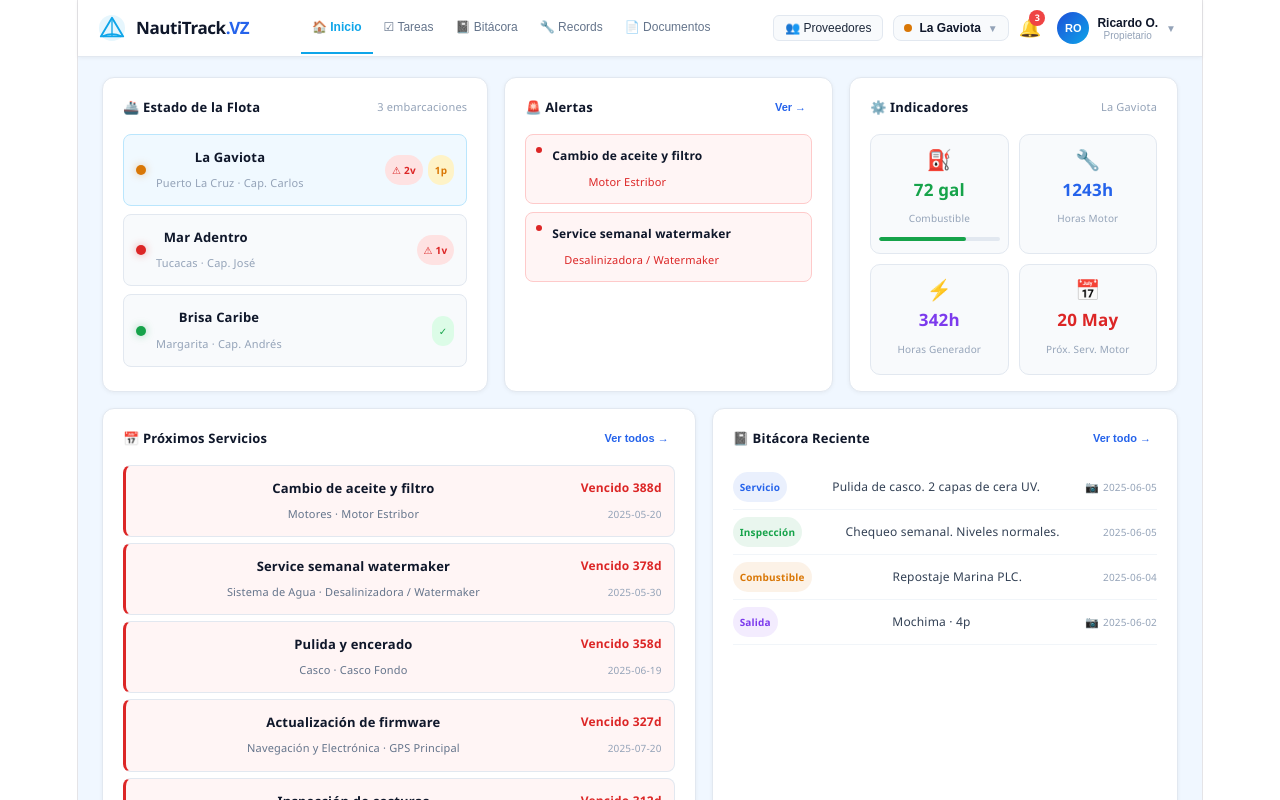
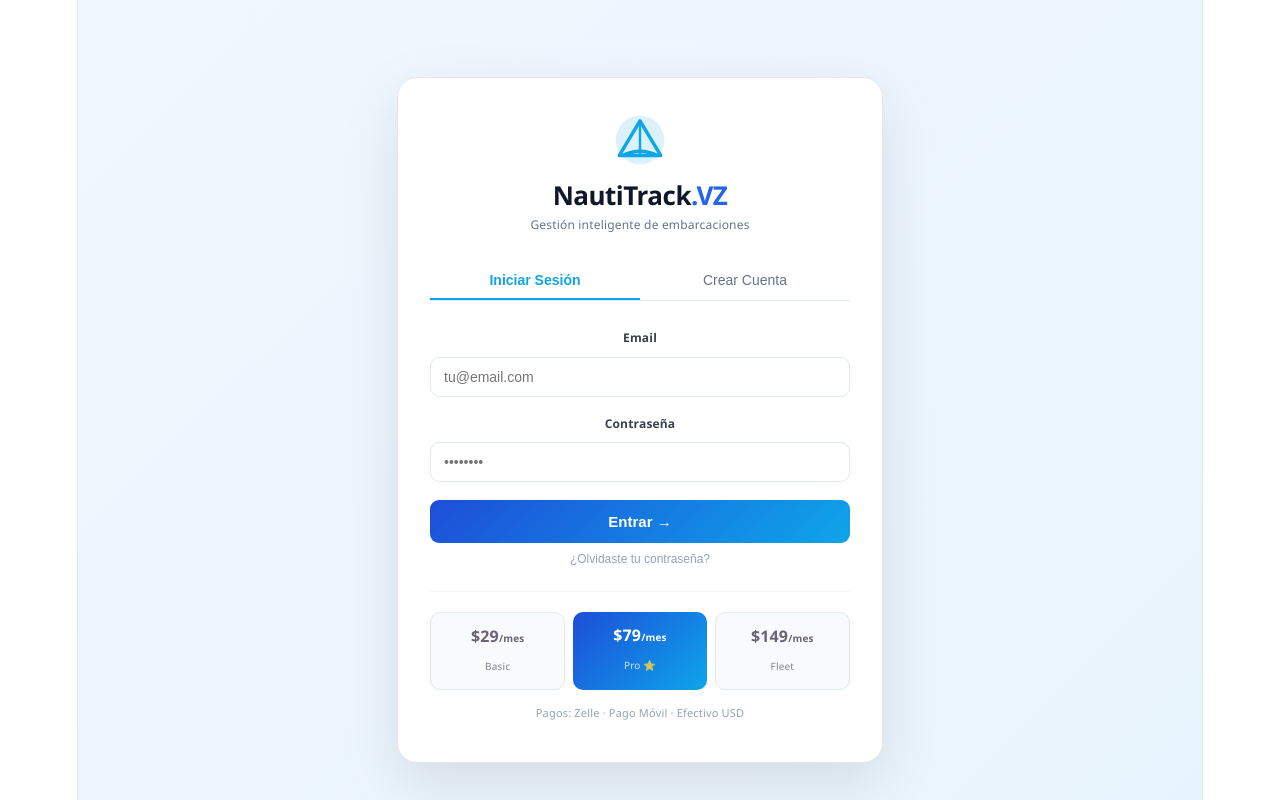
Before and after one commit to fernandobavuso/nautitrack, a React (Vite) app: page / in a window 1280 px wide. Shown: the top 800 px of the page. Built offline with nearby package versions, Linux system fonts and the light colour scheme.

Commit message:
add supabase auth + login

```diff
--- a/package.json
+++ b/package.json
@@ -10,6 +10,7 @@
     "preview": "vite preview"
   },
   "dependencies": {
+    "@supabase/supabase-js": "^2.108.2",
     "react": "^19.2.6",
     "react-dom": "^19.2.6"
   },
--- a/src/App.jsx
+++ b/src/App.jsx
@@ -1,4 +1,6 @@
-import { useState, useCallback } from "react";
+import { useState, useCallback, useEffect } from "react";
+import { supabase } from "./supabase";
+import Auth from "./Auth";
 
 const DEFAULT_SYSTEMS = [
   { id:"motores",    label:"Motores",                  icon:"🔧", trackHours:true,
@@ -138,6 +140,8 @@ export default function App() {
   const [vessels, setVessels]   = useState(INIT_VESSELS);
   const [vesselId, setVesselId] = useState(1);
   const [page, setPage]         = useState("home");
+  const [user, setUser]         = useState(null);
+  const [authLoading, setAuthLoading] = useState(true);
   const [showVesselMenu, setShowVesselMenu]       = useState(false);
   const [showUserMenu, setShowUserMenu]           = useState(false);
   const [showVesselDetails, setShowVesselDetails] = useState(false);
@@ -148,6 +152,28 @@ export default function App() {
   const updateVessel = useCallback((updated) => {
     setVessels(vs => vs.map(v => v.id === updated.id ? updated : v));
   }, []);
+
+  useEffect(() => {
+    supabase.auth.getSession().then(({ data: { session } }) => {
+      setUser(session?.user ?? null);
+      setAuthLoading(false);
+    });
+    const { data: { subscription } } = supabase.auth.onAuthStateChange((_event, session) => {
+      setUser(session?.user ?? null);
+    });
+    return () => subscription.unsubscribe();
+  }, []);
+
+  if (authLoading) return (
+    <div style={{minHeight:"100vh",display:"flex",alignItems:"center",justifyContent:"center",background:"#f0f7ff",fontFamily:"system-ui"}}>
+      <div style={{textAlign:"center"}}>
+        <div style={{fontSize:40,marginBottom:16}}>⚓</div>
+        <div style={{fontSize:14,color:"#64748b"}}>Cargando NautiTrack...</div>
+      </div>
+    </div>
+  );
+
+  if (!user) return <Auth onLogin={setUser} />;
 
   return (
     <div style={s.root} onClick={() => { setShowVesselMenu(false); setShowUserMenu(false); }}>
--- /dev/null
+++ b/src/Auth.jsx
@@ -0,0 +1,144 @@
+import { useState, useEffect } from "react";
+import { supabase } from "./supabase";
+
+export default function Auth({ onLogin }) {
+  const [mode, setMode]         = useState("login");
+  const [email, setEmail]       = useState("");
+  const [password, setPassword] = useState("");
+  const [name, setName]         = useState("");
+  const [loading, setLoading]   = useState(false);
+  const [error, setError]       = useState("");
+  const [success, setSuccess]   = useState("");
+
+  // Clear any error hashes from URL on mount
+  useEffect(() => {
+    if (window.location.hash.includes("error")) {
+      window.history.replaceState(null, "", window.location.pathname);
+    }
+  }, []);
+
+  const handleLogin = async () => {
+    if (!email || !password) { setError("Completa todos los campos"); return; }
+    setLoading(true); setError("");
+    const { data, error: err } = await supabase.auth.signInWithPassword({ email, password });
+    if (err) { setError("Email o contraseña incorrectos"); setLoading(false); return; }
+    onLogin(data.user);
+  };
+
+  const handleRegister = async () => {
+    if (!email || !password || !name) { setError("Completa todos los campos"); return; }
+    if (password.length < 6) { setError("La contraseña debe tener al menos 6 caracteres"); return; }
+    setLoading(true); setError("");
+    const { data, error: err } = await supabase.auth.signUp({ email, password });
+    if (err) { setError(err.message); setLoading(false); return; }
+    if (data.user) {
+      await supabase.from("profiles").insert({
+        id: data.user.id, email, full_name: name, role: "owner"
+      });
+      // Auto login after register
+      const { data: loginData } = await supabase.auth.signInWithPassword({ email, password });
+      if (loginData?.user) { onLogin(loginData.user); return; }
+      setSuccess("¡Cuenta creada! Ya puedes iniciar sesión.");
+    }
+    setLoading(false);
+  };
+
+  return (
+    <div style={s.root}>
+      <div style={s.card}>
+        {/* Logo */}
+        <div style={s.logoWrap}>
+          <svg width="52" height="52" viewBox="0 0 30 30" fill="none">
+            <circle cx="15" cy="15" r="14" fill="#0ea5e9" opacity=".15"/>
+            <path d="M15 4 L27 24 H3 Z" stroke="#0ea5e9" strokeWidth="2" fill="none" strokeLinejoin="round"/>
+            <line x1="15" y1="4" x2="15" y2="24" stroke="#0ea5e9" strokeWidth="1.4"/>
+            <path d="M5 24 Q15 19 25 24" stroke="#0ea5e9" strokeWidth="2" fill="none"/>
+          </svg>
+          <div style={s.brand}>NautiTrack<span style={{color:"#2563eb"}}>.VZ</span></div>
+          <div style={s.tagline}>Gestión inteligente de embarcaciones</div>
+        </div>
+
+        {/* Tabs */}
+        <div style={s.tabs}>
+          <button onClick={()=>{setMode("login");setError("");setSuccess("");}} style={{...s.tab,borderBottom:mode==="login"?"2px solid #0ea5e9":"2px solid transparent",color:mode==="login"?"#0ea5e9":"#64748b",fontWeight:mode==="login"?600:400}}>
+            Iniciar Sesión
+          </button>
+          <button onClick={()=>{setMode("register");setError("");setSuccess("");}} style={{...s.tab,borderBottom:mode==="register"?"2px solid #0ea5e9":"2px solid transparent",color:mode==="register"?"#0ea5e9":"#64748b",fontWeight:mode==="register"?600:400}}>
+            Crear Cuenta
+          </button>
+        </div>
+
+        {/* Form */}
+        <div style={s.form}>
+          {mode==="register"&&(
+            <div>
+              <label style={s.label}>Nombre completo</label>
+              <input value={name} onChange={e=>setName(e.target.value)} placeholder="Ricardo Ortega" style={s.input}/>
+            </div>
+          )}
+          <div>
+            <label style={s.label}>Email</label>
+            <input type="email" value={email} onChange={e=>setEmail(e.target.value)} placeholder="tu@email.com" style={s.input}
+              onKeyDown={e=>e.key==="Enter"&&(mode==="login"?handleLogin():handleRegister())}/>
+          </div>
+          <div>
+            <label style={s.label}>Contraseña</label>
+            <input type="password" value={password} onChange={e=>setPassword(e.target.value)} placeholder="••••••••" style={s.input}
+              onKeyDown={e=>e.key==="Enter"&&(mode==="login"?handleLogin():handleRegister())}/>
+          </div>
+
+          {error   && <div style={s.errorBox}>⚠ {error}</div>}
+          {success && <div style={s.successBox}>✓ {success}</div>}
+
+          <button onClick={mode==="login"?handleLogin:handleRegister} disabled={loading}
+            style={{...s.btn,opacity:loading?0.7:1}}>
+            {loading?"⏳ Cargando...":mode==="login"?"Entrar →":"Crear cuenta →"}
+          </button>
+
+          {mode==="login"&&(
+            <button style={s.forgotBtn} onClick={async()=>{
+              if(!email){setError("Escribe tu email primero");return;}
+              await supabase.auth.resetPasswordForEmail(email);
+              setSuccess("Te enviamos un link para restablecer tu contraseña.");
+            }}>¿Olvidaste tu contraseña?</button>
+          )}
+        </div>
+
+        {/* Plans */}
+        <div style={s.footer}>
+          <div style={s.plansRow}>
+            <div style={s.plan}><div style={s.planPrice}>$29<span style={{fontSize:10}}>/mes</span></div><div style={s.planName}>Basic</div></div>
+            <div style={{...s.plan,...s.planFeatured}}><div style={s.planPrice}>$79<span style={{fontSize:10}}>/mes</span></div><div style={s.planName}>Pro ⭐</div></div>
+            <div style={s.plan}><div style={s.planPrice}>$149<span style={{fontSize:10}}>/mes</span></div><div style={s.planName}>Fleet</div></div>
+          </div>
+          <div style={{fontSize:11,color:"#94a3b8",marginTop:10,textAlign:"center"}}>
+            Pagos: Zelle · Pago Móvil · Efectivo USD
+          </div>
+        </div>
+      </div>
+    </div>
+  );
+}
+
+const s = {
+  root: { minHeight:"100vh", display:"flex", alignItems:"center", justifyContent:"center", background:"linear-gradient(135deg,#f0f7ff 0%,#e8f4fd 100%)", padding:20, fontFamily:"'Segoe UI',system-ui,sans-serif" },
+  card: { background:"#fff", borderRadius:20, padding:"36px 32px", width:"100%", maxWidth:420, boxShadow:"0 20px 60px rgba(0,0,0,0.1)", border:"1px solid #e2e8f0" },
+  logoWrap: { textAlign:"center", marginBottom:24 },
+  brand:    { fontSize:26, fontWeight:800, color:"#0f172a", letterSpacing:"-0.5px", marginTop:10 },
+  tagline:  { fontSize:12, color:"#64748b", marginTop:4 },
+  tabs:     { display:"flex", borderBottom:"1px solid #e2e8f0", marginBottom:24 },
+  tab:      { flex:1, padding:"10px 0", background:"none", border:"none", cursor:"pointer", fontSize:14, transition:"all 0.15s" },
+  form:     { display:"flex", flexDirection:"column", gap:14 },
+  label:    { display:"block", fontSize:12, fontWeight:600, color:"#374151", marginBottom:5 },
+  input:    { width:"100%", padding:"11px 13px", border:"1.5px solid #e2e8f0", borderRadius:9, fontSize:14, color:"#1e293b", background:"#fff", boxSizing:"border-box", outline:"none" },
+  btn:      { padding:"13px", background:"linear-gradient(135deg,#1d4ed8,#0ea5e9)", border:"none", borderRadius:9, color:"#fff", fontSize:15, fontWeight:700, cursor:"pointer", marginTop:4 },
+  forgotBtn:{ background:"none", border:"none", color:"#94a3b8", fontSize:12, cursor:"pointer", textAlign:"center", marginTop:-6 },
+  errorBox: { background:"#fff5f5", border:"1px solid #fecaca", borderRadius:8, padding:"9px 12px", fontSize:12, color:"#dc2626" },
+  successBox:{ background:"#f0fdf4", border:"1px solid #bbf7d0", borderRadius:8, padding:"9px 12px", fontSize:12, color:"#16a34a" },
+  footer:   { marginTop:24, paddingTop:20, borderTop:"1px solid #f1f5f9" },
+  plansRow: { display:"flex", gap:8 },
+  plan:     { flex:1, textAlign:"center", padding:"10px 6px", borderRadius:10, background:"#f8fafc", border:"1px solid #e2e8f0" },
+  planFeatured: { background:"linear-gradient(135deg,#1d4ed8,#0ea5e9)", color:"#fff", border:"none" },
+  planPrice:{ fontSize:16, fontWeight:800, color:"inherit" },
+  planName: { fontSize:10, marginTop:2, opacity:0.8 },
+};
--- /dev/null
+++ b/src/supabase.js
@@ -0,0 +1,6 @@
+import { createClient } from '@supabase/supabase-js'
+
+const SUPABASE_URL = 'https://shwdahlvrjgcnzmlygaa.supabase.co'
+const SUPABASE_ANON = 'eyJhbGciOiJIUzI1NiIsInR5cCI6IkpXVCJ9.eyJpc3MiOiJzdXBhYmFzZSIsInJlZiI6InNod2RhaGx2cmpnY256bWx5Z2FhIiwicm9sZSI6ImFub24iLCJpYXQiOjE3ODE1Mjk5NTMsImV4cCI6MjA5NzEwNTk1M30.Ce02yM5fwSvZH-GW5HX3l8Zap2O8QlVg2Gow8jJyXYA'
+
+export const supabase = createClient(SUPABASE_URL, SUPABASE_ANON)
```
Also changed, not shown: 1 other file (tests, documents, lock files or other folders).
